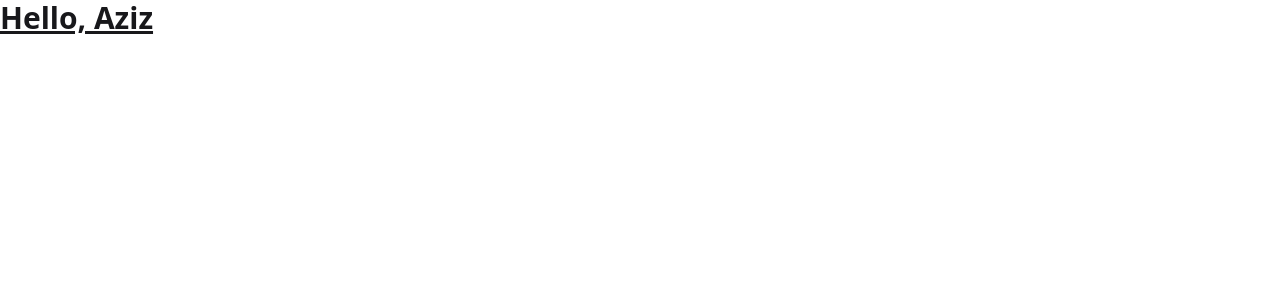
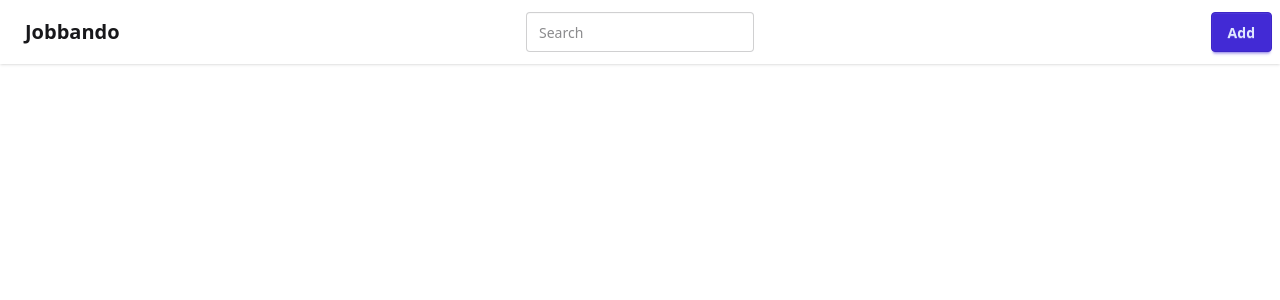
Before and after one commit to azizbelkhouja/Job-Application-Tracker, a React app in the folder frontend/: page / in a window 1280 px wide. Shown: the top 300 px of the page. Built offline with nearby package versions, Linux system fonts and the light colour scheme; the HTML template or start-up script is replaced by a standard one.

Commit message:
create Navbar

```diff
--- a/frontend/src/App.jsx
+++ b/frontend/src/App.jsx
@@ -1,10 +1,11 @@
 import './App.css'
+import Navbar from './components/Navbar'
 
 function App() {
 
   return (
     <>
-      <h1 className="text-3xl font-bold underline">Hello, Aziz</h1>
+      <Navbar />
     </>
   )
 }
--- /dev/null
+++ b/frontend/src/components/Navbar.jsx
@@ -0,0 +1,19 @@
+export default function Navbar() {
+
+return (
+    <>
+        <div className="navbar bg-base-100 shadow-sm">
+            <div className="navbar-start">
+                <a className="btn btn-ghost text-xl">Jobbando</a>
+            </div>
+            <div className="navbar-center">
+                <input type="text" placeholder="Search" className="input input-bordered w-48 md:w-auto" />
+            </div>
+            <div className="navbar-end">
+                <a className="btn btn-primary">Add</a>
+            </div>
+        </div>
+    </>
+)
+
+}
```
Also changed, not shown: frontend/src/components/Tablelist.jsx (added).
